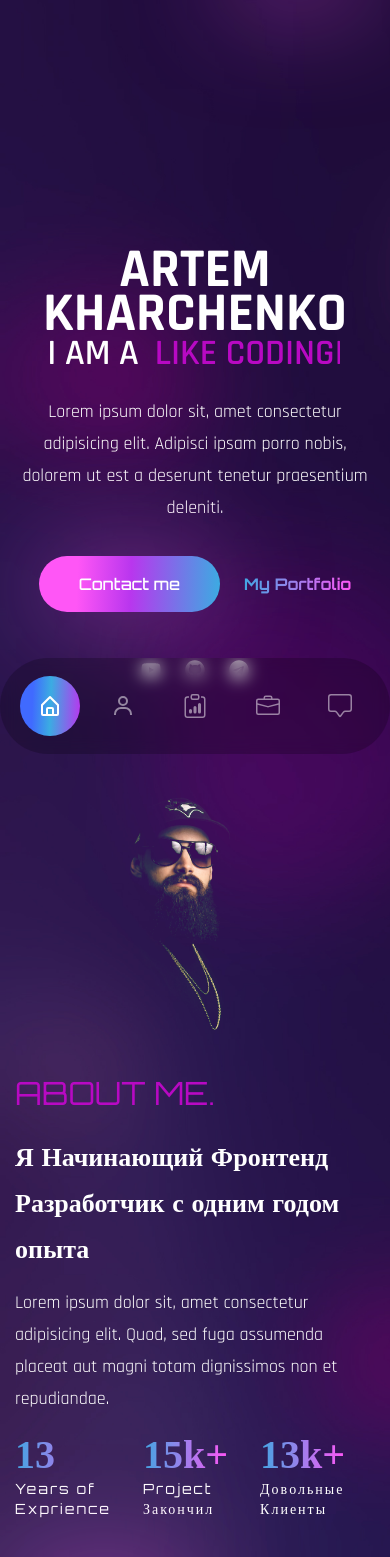
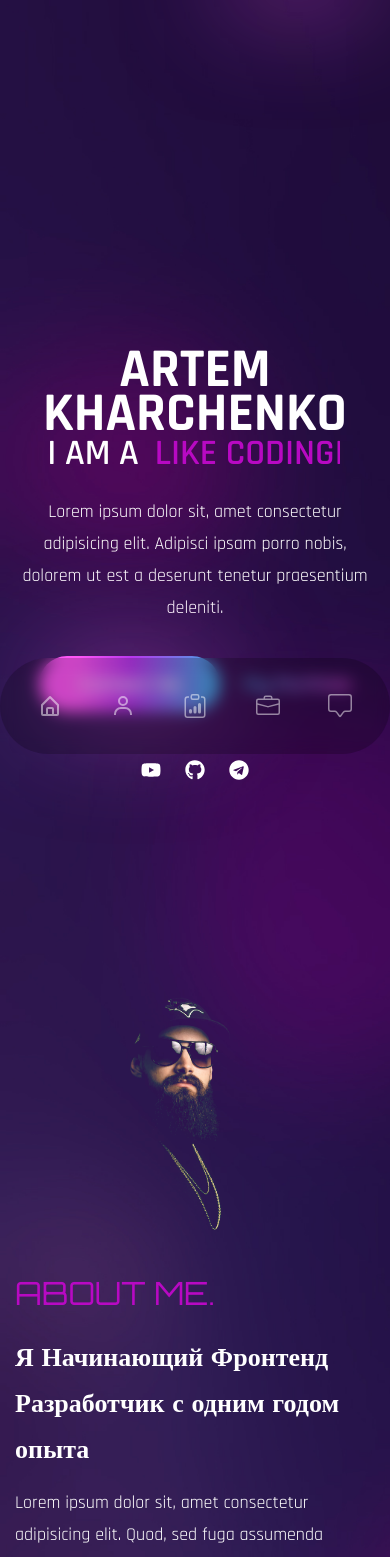
Before and after one commit to JackArt237483/WebCite, a React (Create React App) app: page / in a window 390 px wide. Shown: the part 82-1639 px from the top of the page. Built offline with nearby package versions, Linux system fonts and the light colour scheme; the HTML template or start-up script is replaced by a standard one; a web font is replaced by a local one.

Commit message:
add some new link

```diff
--- a/src/App.js
+++ b/src/App.js
@@ -1,5 +1,4 @@
 import React from 'react';
-// components
 import Banner from './components/Banner';
 import Header from './components/Header';
 import Nav from './components/Nav';
@@ -10,7 +9,7 @@ import Contact from './components/Contact';
 
 const App = () => {
   return (
-    <div className='bg-site bg-no-repeat bg-cover overflow-hidden'>
+    <div className='bg-site bg-no-repeat bg-cover overflow-hidden '>
       <Header />
       <Banner />
       <Nav />
@@ -18,7 +17,7 @@ const App = () => {
       <Services />
       <Work />
       <Contact />
-      {/* <div className='h-[4000px]'></div> */}
+      <div className='h-full'></div>
     </div>
   );
 };
--- a/src/components/About.js
+++ b/src/components/About.js
@@ -10,7 +10,7 @@ const About = () => {
   })
 
   return(
-  <section id="about" className='section' ref={ref}>
+  <section id="about" className='section mt-[100px]' ref={ref}>
     <div className='container mx-auto'>
       <div className='flex flex-col gap-y-10 lg:flex-row lg:items-center
       lg:gap-x-20 lg:gap-y-0 h-screen'>
--- a/src/components/Banner.js
+++ b/src/components/Banner.js
@@ -7,7 +7,7 @@ import {fadeIn} from "../variants"
 
 const Banner = () => {
   return(
-    <section id="home" className='min-h-[85vh] lg:min-h-[78vh] flex items-center'>
+    <section id="home" className='min-h-[85vh] lg:min-h-[78vh] flex items-center mt-[100px]'>
       <div className='container mx-auto pt-[150px]'>
         <div className='flex flex-col gap-y-8 lg:flex-row lg:items-center
         lg:gap-x-12'>
--- a/src/components/Contact.js
+++ b/src/components/Contact.js
@@ -4,7 +4,7 @@ import {fadeIn} from "../variants"
 
 const Contact = () => {
   return (
-  <section id="contact" className='py-16 lg:section'>
+  <section id="contact" className='py-16 lg:section mt-[200px]'>
     <div className='container mx-auto'>
       <div className='flex flex-col lg:flex-row'>
 
--- a/src/components/Services.js
+++ b/src/components/Services.js
@@ -28,7 +28,7 @@ const servies = [
 
 const Services = () => {
   return (
-  <section id="services" className='section'>
+  <section id="services" className='section mt-[200px]'>
     <div className='container mx-auto'>
      <div className='flex flex-sol lg:flex-row'>
       <motion.div
--- a/src/components/Work.js
+++ b/src/components/Work.js
@@ -7,7 +7,7 @@ import img3 from "../assets/portfolio-img3.png"
 
 const Work = () => {
   return(
-  <section id="work" className='section'>
+  <section id="work" className='section mt-[200px]'>
      <div className='container mx-auto'>
        <div className='flex flex-col lg:flex-row gap-x-10'>
          <motion.div
```
